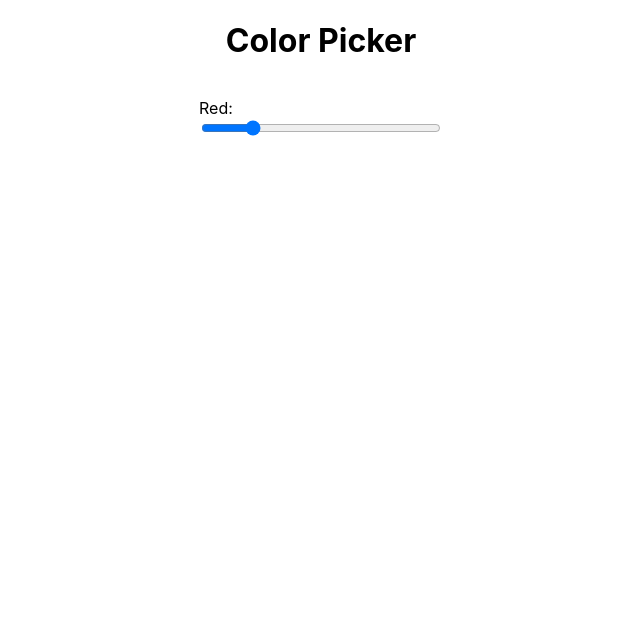
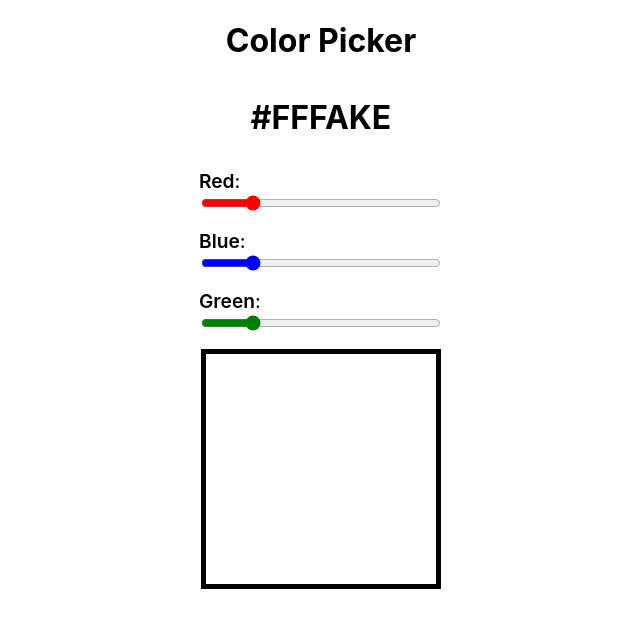
Before and after one commit to jewellscott/react-sliders, a React (Create React App) app: page / in a window 1280 px wide. Shown: the top 628 px of the page, without its empty margins (319-959 px from the left). Built offline with nearby package versions, Linux system fonts and the light colour scheme.

Commit message:
Get all components on the page

```diff
--- a/src/App.css
+++ b/src/App.css
@@ -12,4 +12,23 @@
   display: flex;
   flex-direction: column;
   margin: 1rem auto;
+  font-size: 1.2rem;
+  font-weight: 500;
 }
+
+.hue-label {
+  font-weight: 600;
+}
+
+.ColorPreview {
+  width: 230px;
+  height: 230px;
+  border: 5px solid black;
+}
+
+.hex-h2 {
+  text-align: center;
+  font-size: 2rem;
+  font-weight: 700;
+  margin: 1rem auto 2rem auto;
+}
--- a/src/App.js
+++ b/src/App.js
@@ -1,12 +1,19 @@
 import './App.css';
 import HueSlider from './components/HueSlider';
+import ColorPreview from './components/ColorPreview';
+import Hex from './components/Hex';
+
 function App() {
   return (
     <div className="App">
       <h1>Color Picker</h1>
       <main>
+        <Hex/>
         <HueSlider hue="Red"/>
+        <HueSlider hue="Blue"/>
+        <HueSlider hue="Green"/>
       </main>
+      <ColorPreview/>
     </div>
   );
 }
--- a/src/components/ColorPreview.js
+++ b/src/components/ColorPreview.js
@@ -2,7 +2,7 @@ import React from 'react'
 
 const ColorPreview = () => {
   return (
-    <div>ColorPreview</div>
+    <div className="ColorPreview"></div>
   )
 }
 
--- a/src/components/Hex.js
+++ b/src/components/Hex.js
@@ -18,7 +18,7 @@ const Hex = ({ r, g, b}) => {
   };
 
   return (
-    <h2>Hex: {{ fullColorHex }}</h2>
+    <h2 className="hex-h2"x>#FFFAKE</h2>
   )
 }
 
--- a/src/components/HueSlider.js
+++ b/src/components/HueSlider.js
@@ -5,11 +5,24 @@ const HueSlider = ({ hue }) => {
 
   const [rangeval, setRangeval] = useState(null);
 
+  let range = (e) => {
+    setRangeval(e.target.value);
+    // console.log(e.target.value);
+  }
+
   return (
 
     <form className="hue-form">
-      <label htmlFor={hue}>{ hue }: {rangeval} </label>
-      <input type="range" className="HueSlider" id={hue} name={hue} min="0" max="255" onInput={(e) => setRangeval(e.target.value)} />
+      <label htmlFor={hue}>
+        <span className="hue-label">{ hue }</span>: {rangeval} </label>
+      <input
+        type="range" className="HueSlider"
+        id={hue}
+        name={hue}
+        min="0"
+        max="255"
+        onInput={range}
+        style={{ accentColor: `${hue}` }} />
     </form>
   )
 }
```
